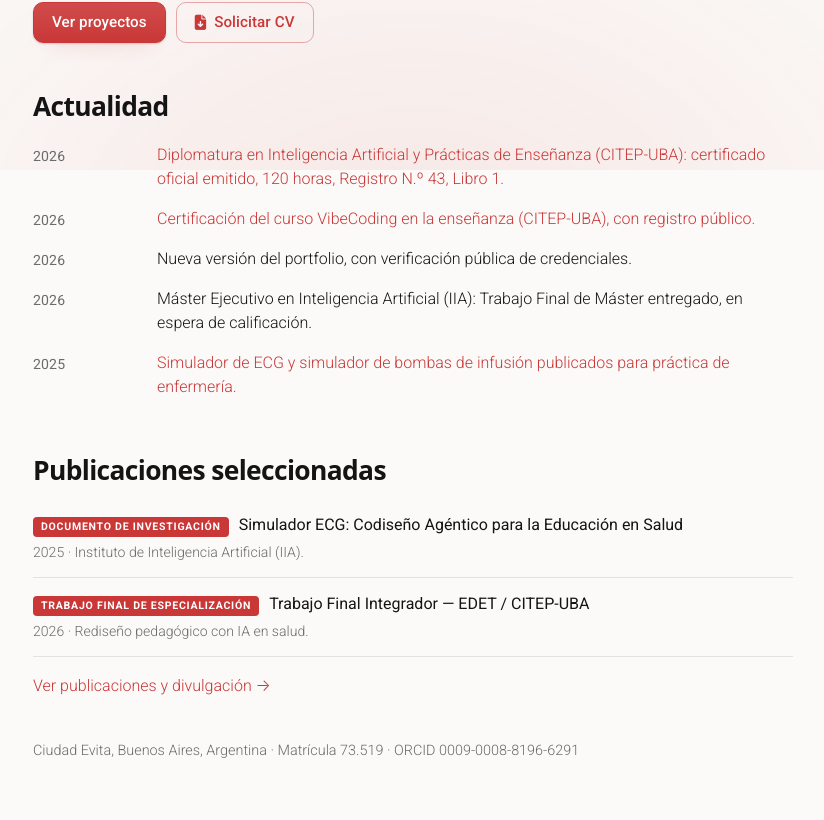
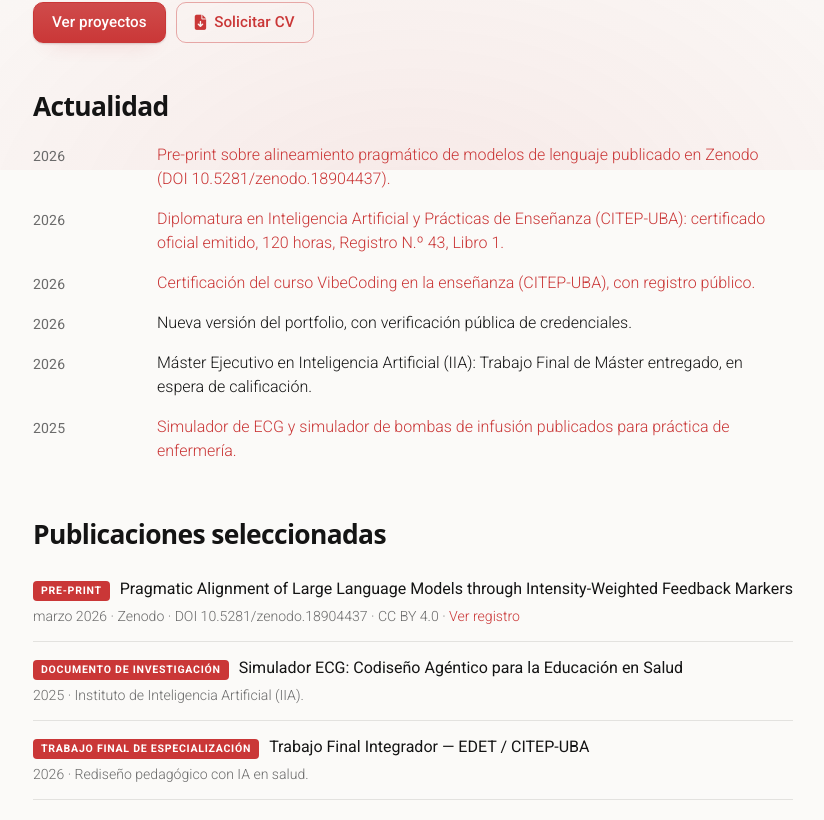
Before and after one commit to lankamar/portfolio-lankamar, a React (Vite) app: page / in a window 1280 px wide. Shown: the part 630-1450 px from the top of the page, without its empty margins (227-1051 px from the left). Built offline with nearby package versions, Linux system fonts and the light colour scheme.

Commit message:
feat(publicaciones): reponer el pre-print con el DOI de Zenodo
Reemplaza el enlace al perfil de ORCID (sin obras) por el DOI 10.5281/zenodo.18904437, que resuelve al registro publicado el 7/3/2026 (CC BY 4.0). Restituye también la noticia de Actualidad con el enlace correcto.

```diff
--- a/data.ts
+++ b/data.ts
@@ -27,6 +27,11 @@ export const site = {
 export type NewsItem = { date: string; text: string; href?: string };
 
 export const news: NewsItem[] = [
+  {
+    date: "2026",
+    text: "Pre-print sobre alineamiento pragmático de modelos de lenguaje publicado en Zenodo (DOI 10.5281/zenodo.18904437).",
+    href: "https://doi.org/10.5281/zenodo.18904437",
+  },
   {
     date: "2026",
     text: "Diplomatura en Inteligencia Artificial y Prácticas de Enseñanza (CITEP-UBA): certificado oficial emitido, 120 horas, Registro N.º 43, Libro 1.",
@@ -61,6 +66,14 @@ export type Publication = {
 };
 
 export const publications: Publication[] = [
+  {
+    title:
+      "Pragmatic Alignment of Large Language Models through Intensity-Weighted Feedback Markers",
+    type: "Pre-print",
+    date: "marzo 2026",
+    detail: "Zenodo · DOI 10.5281/zenodo.18904437 · CC BY 4.0",
+    href: "https://doi.org/10.5281/zenodo.18904437",
+  },
   {
     title: "Simulador ECG: Codiseño Agéntico para la Educación en Salud",
     type: "Documento de investigación",
```
